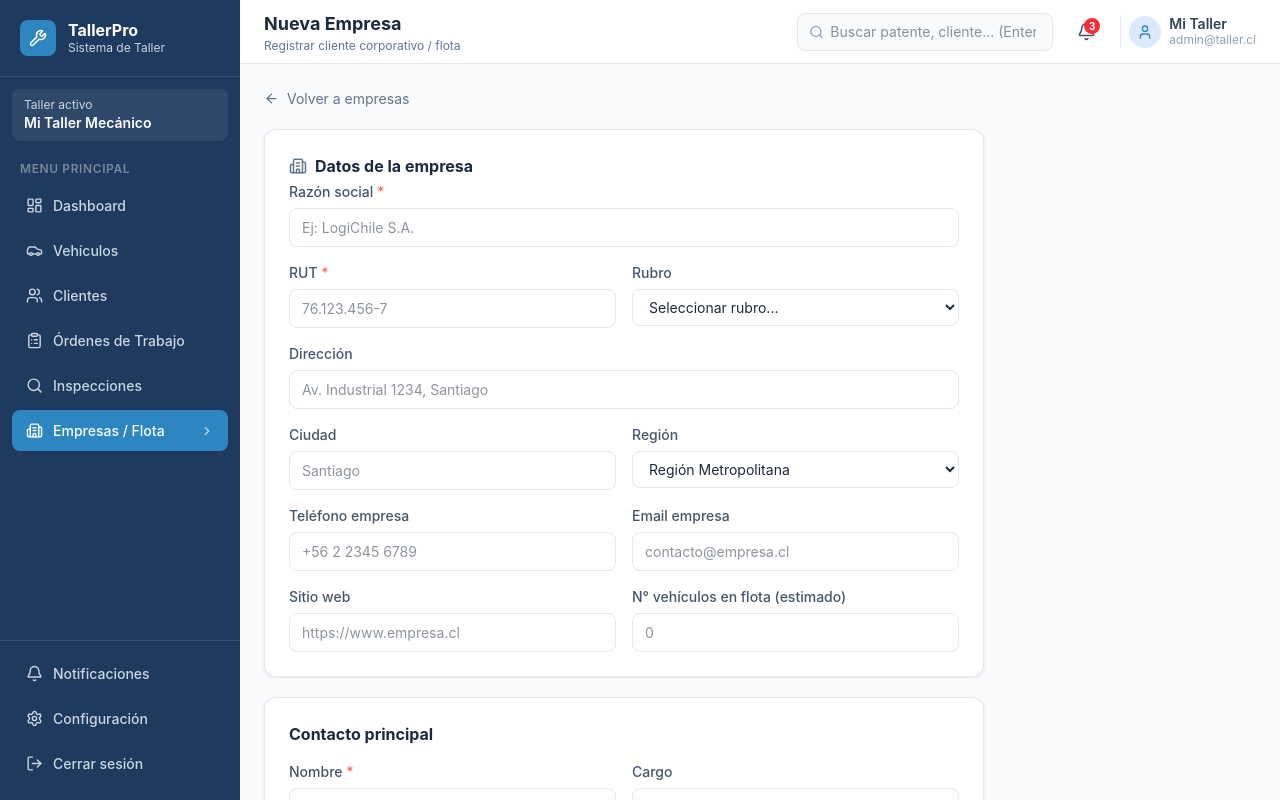
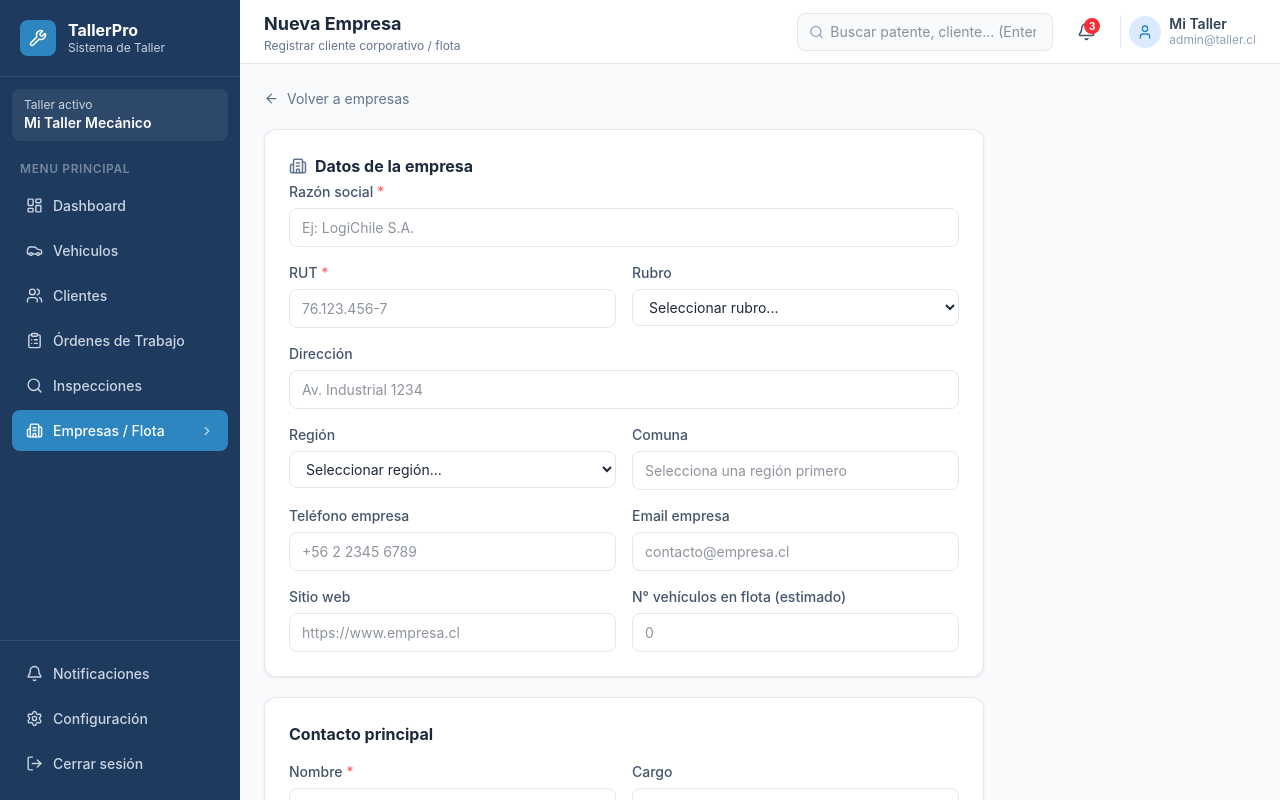
Before and after one commit to Mega-jota/Taller-pro, a Next.js app: page /empresas/nueva in a window 1280 px wide. Built offline with nearby package versions, Linux system fonts and the light colour scheme.

Commit message:
Add files via upload

```diff
--- a/src/app/(app)/empresas/nueva/page.tsx
+++ b/src/app/(app)/empresas/nueva/page.tsx
@@ -16,6 +16,27 @@ const RUBROS = [
   'Otro',
 ]
 
+const REGIONES_COMUNAS: Record<string, string[]> = {
+  'Arica y Parinacota': ['Arica', 'Camarones', 'General Lagos', 'Putre'],
+  'Tarapacá': ['Alto Hospicio', 'Camiña', 'Colchane', 'Huara', 'Iquique', 'Pica', 'Pozo Almonte'],
+  'Antofagasta': ['Antofagasta', 'Calama', 'María Elena', 'Mejillones', 'Ollagüe', 'San Pedro de Atacama', 'Sierra Gorda', 'Taltal', 'Tocopilla'],
+  'Atacama': ['Alto del Carmen', 'Caldera', 'Chañaral', 'Copiapó', 'Diego de Almagro', 'Freirina', 'Huasco', 'Tierra Amarilla', 'Vallenar'],
+  'Coquimbo': ['Andacollo', 'Canela', 'Combarbalá', 'Coquimbo', 'Illapel', 'La Higuera', 'La Serena', 'Los Vilos', 'Monte Patria', 'Ovalle', 'Paiguano', 'Punitaqui', 'Río Hurtado', 'Salamanca', 'Vicuña'],
+  'Valparaíso': ['Algarrobo', 'Cabildo', 'Calera', 'Cartagena', 'Casablanca', 'Catemu', 'Concón', 'El Quisco', 'El Tabo', 'Hijuelas', 'Isla de Pascua', 'Juan Fernández', 'La Cruz', 'La Ligua', 'Limache', 'Llaillay', 'Los Andes', 'Nogales', 'Olmué', 'Panquehue', 'Papudo', 'Petorca', 'Puchuncaví', 'Putaendo', 'Quillota', 'Quilpué', 'Quintero', 'Rinconada', 'San Antonio', 'San Esteban', 'San Felipe', 'Santa María', 'Santo Domingo', 'Valparaíso', 'Villa Alemana', 'Viña del Mar', 'Zapallar'],
+  'Región Metropolitana': ['Alhué', 'Buin', 'Calera de Tango', 'Cerrillos', 'Cerro Navia', 'Colina', 'Conchalí', 'Curacaví', 'El Bosque', 'El Monte', 'Estación Central', 'Huechuraba', 'Independencia', 'Isla de Maipo', 'La Cisterna', 'La Florida', 'La Granja', 'La Pintana', 'La Reina', 'Lampa', 'Las Condes', 'Lo Barnechea', 'Lo Espejo', 'Lo Prado', 'Macul', 'Maipú', 'Melipilla', 'Ñuñoa', 'Padre Hurtado', 'Paine', 'Pedro Aguirre Cerda', 'Peñaflor', 'Peñalolén', 'Pirque', 'Providencia', 'Pudahuel', 'Puente Alto', 'Quilicura', 'Quinta Normal', 'Recoleta', 'Renca', 'San Bernardo', 'San Joaquín', 'San José de Maipo', 'San Miguel', 'San Pedro', 'San Ramón', 'Santiago', 'Talagante', 'Tiltil', 'Vitacura'],
+  "O'Higgins": ['Chimbarongo', 'Chépica', 'Codegua', 'Coinco', 'Coltauco', 'Doñihue', 'Graneros', 'La Estrella', 'Las Cabras', 'Litueche', 'Lolol', 'Machalí', 'Malloa', 'Marchihue', 'Mostazal', 'Nancagua', 'Navidad', 'Olivar', 'Palmilla', 'Paredones', 'Peralillo', 'Peumo', 'Pichidegua', 'Pichilemu', 'Placilla', 'Pumanque', 'Quinta de Tilcoco', 'Rancagua', 'Rengo', 'Requínoa', 'San Fernando', 'San Francisco de Mostazal', 'San Vicente', 'Santa Cruz'],
+  'Maule': ['Cauquenes', 'Chanco', 'Colbún', 'Constitución', 'Curepto', 'Curicó', 'Empedrado', 'Hualañé', 'Licantén', 'Linares', 'Longaví', 'Maule', 'Molina', 'Parral', 'Pelarco', 'Pelluhue', 'Pencahue', 'Rauco', 'Retiro', 'Río Claro', 'Romeral', 'Sagrada Familia', 'San Clemente', 'San Javier', 'San Rafael', 'Talca', 'Teno', 'Vichuquén', 'Villa Alegre', 'Yerbas Buenas'],
+  'Ñuble': ['Bulnes', 'Chillán', 'Chillán Viejo', 'Cobquecura', 'Coelemu', 'Coihueco', 'El Carmen', 'Ninhue', 'Ñiquén', 'Pemuco', 'Pinto', 'Portezuelo', 'Quillón', 'Quirihue', 'Ránquil', 'San Carlos', 'San Fabián', 'San Ignacio', 'San Nicolás', 'Trehuaco', 'Yungay'],
+  'Biobío': ['Alto Biobío', 'Antuco', 'Arauco', 'Cabrero', 'Cañete', 'Chiguayante', 'Concepción', 'Contulmo', 'Coronel', 'Curanilahue', 'Florida', 'Hualpén', 'Hualqui', 'Laja', 'Lebu', 'Los Ángeles', 'Los Álamos', 'Lota', 'Mulchén', 'Nacimiento', 'Negrete', 'Penco', 'Quilaco', 'Quilleco', 'San Pedro de la Paz', 'San Rosendo', 'Santa Bárbara', 'Santa Juana', 'Talcahuano', 'Tirúa', 'Tomé', 'Tucapel', 'Yumbel'],
+  'La Araucanía': ['Angol', 'Carahue', 'Cholchol', 'Collipulli', 'Cunco', 'Curacautín', 'Curarrehue', 'Ercilla', 'Freire', 'Galvarino', 'Gorbea', 'Lautaro', 'Loncoche', 'Lonquimay', 'Los Sauces', 'Lumaco', 'Melipeuco', 'Nueva Imperial', 'Padre Las Casas', 'Perquenco', 'Pitrufquén', 'Pucón', 'Purén', 'Renaico', 'Saavedra', 'Temuco', 'Teodoro Schmidt', 'Toltén', 'Traiguén', 'Victoria', 'Vilcún', 'Villarrica'],
+  'Los Ríos': ['Corral', 'Futrono', 'La Unión', 'Lago Ranco', 'Lanco', 'Los Lagos', 'Máfil', 'Mariquina', 'Paillaco', 'Panguipulli', 'Río Bueno', 'Valdivia'],
+  'Los Lagos': ['Ancud', 'Calbuco', 'Castro', 'Chaitén', 'Chonchi', 'Cochamó', 'Curaco de Vélez', 'Dalcahue', 'Fresia', 'Frutillar', 'Futaleufú', 'Hualaihué', 'Llanquihue', 'Los Muermos', 'Maullín', 'Osorno', 'Palena', 'Puerto Montt', 'Puerto Octay', 'Puerto Varas', 'Puqueldón', 'Purranque', 'Puyehue', 'Queilén', 'Quellón', 'Quemchi', 'Quinchao', 'Río Negro', 'San Juan de la Costa', 'San Pablo'],
+  'Aysén': ['Aysén', 'Chile Chico', 'Cisnes', 'Cochrane', 'Coyhaique', 'Guaitecas', 'Lago Verde', "O'Higgins", 'Río Ibáñez', 'Tortel'],
+  'Magallanes': ['Antártica', 'Cabo de Hornos', 'Laguna Blanca', 'Natales', 'Porvenir', 'Primavera', 'Punta Arenas', 'Río Verde', 'San Gregorio', 'Timaukel', 'Torres del Paine'],
+}
+
+const REGIONES = Object.keys(REGIONES_COMUNAS)
+
 interface ContactoAdicional {
   nombre: string
   cargo: string
@@ -26,6 +47,15 @@ interface ContactoAdicional {
 export default function NuevaEmpresaPage() {
   const [guardado, setGuardado] = useState(false)
   const [contactosAdicionales, setContactosAdicionales] = useState<ContactoAdicional[]>([])
+  const [region, setRegion] = useState('')
+  const [comuna, setComuna] = useState('')
+
+  const comunasDisponibles = region ? (REGIONES_COMUNAS[region] || []) : []
+
+  const handleRegionChange = (nuevaRegion: string) => {
+    setRegion(nuevaRegion)
+    setComuna('')
+  }
 
   const agregarContacto = () => {
     setContactosAdicionales([...contactosAdicionales, { nombre: '', cargo: '', telefono: '', email: '' }])
@@ -94,34 +124,34 @@ export default function NuevaEmpresaPage() {
 
             <div className="col-span-2">
               <label className="block text-sm font-medium text-slate-600 mb-1.5">Dirección</label>
-              <input type="text" className="input w-full" placeholder="Av. Industrial 1234, Santiago" />
-            </div>
-
-            <div>
-              <label className="block text-sm font-medium text-slate-600 mb-1.5">Ciudad</label>
-              <input type="text" className="input w-full" placeholder="Santiago" />
+              <input type="text" className="input w-full" placeholder="Av. Industrial 1234" />
             </div>
 
             <div>
               <label className="block text-sm font-medium text-slate-600 mb-1.5">Región</label>
-              <select className="input w-full">
-                <option>Región Metropolitana</option>
-                <option>Valparaíso</option>
-                <option>Biobío</option>
-                <option>La Araucanía</option>
-                <option>Los Lagos</option>
-                <option>Antofagasta</option>
-                <option>Atacama</option>
-                <option>Coquimbo</option>
-                <option>O'Higgins</option>
-                <option>Maule</option>
-                <option>Ñuble</option>
-                <option>Los Ríos</option>
-                <option>Aysén</option>
-                <option>Magallanes</option>
-                <option>Arica y Parinacota</option>
-                <option>Tarapacá</option>
+              <select className="input w-full" value={region} onChange={e => handleRegionChange(e.target.value)}>
+                <option value="">Seleccionar región...</option>
+                {REGIONES.map(r => <option key={r} value={r}>{r}</option>)}
               </select>
+            </div>
+
+            <div>
+              <label className="block text-sm font-medium text-slate-600 mb-1.5">
+                Comuna {region && <span className="text-red-400">*</span>}
+              </label>
+              {region ? (
+                <select className="input w-full" value={comuna} onChange={e => setComuna(e.target.value)}>
+                  <option value="">Seleccionar comuna...</option>
+                  {comunasDisponibles.map(c => <option key={c} value={c}>{c}</option>)}
+                </select>
+              ) : (
+                <input
+                  type="text"
+                  className="input w-full bg-slate-50 cursor-not-allowed"
+                  placeholder="Selecciona una región primero"
+                  disabled
+                />
+              )}
             </div>
 
             <div>
```
